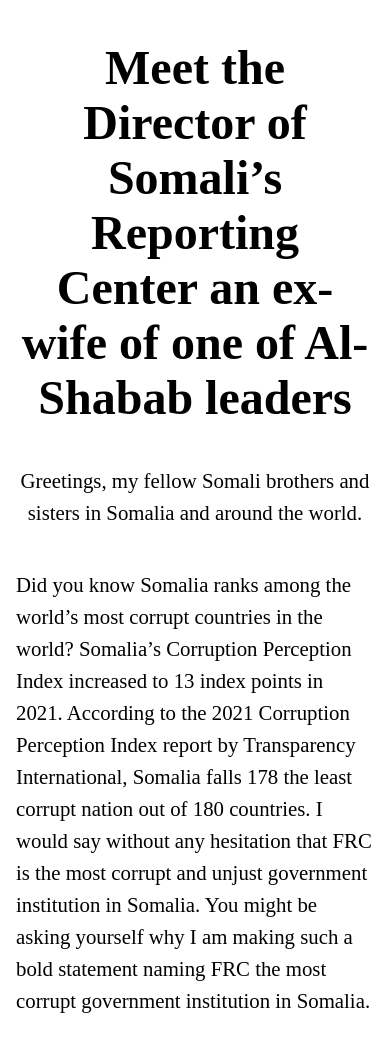
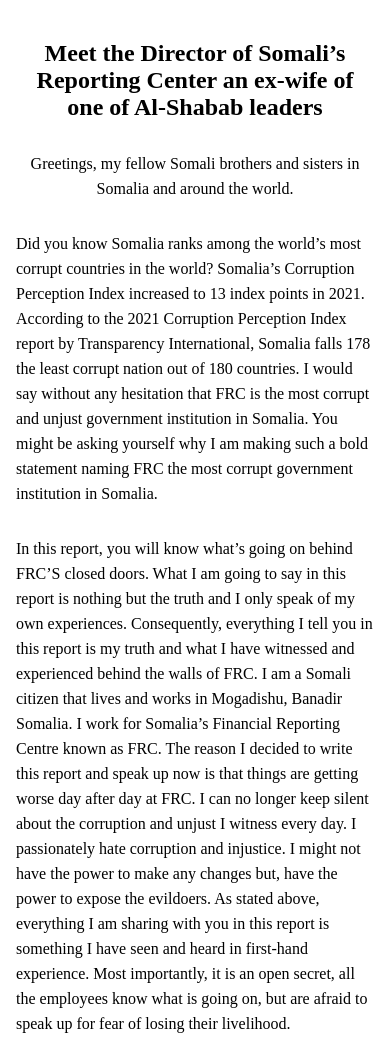
Before and after one commit to freeSomalia/FRCsomalia-report, a plain HTML site: page index.html in a window 390 px wide. Shown: the top 1039 px of the page. Drawn offline with Linux system fonts and the light colour scheme; a web font is replaced by a local one.

Commit message:
Update index.css

```diff
--- a/index.css
+++ b/index.css
@@ -38,3 +38,20 @@
   margin-top: 40px;
   text-align: center;
 }
+
+@media only screen and (max-width: 768px) {
+  h1 {
+    font-size: 1.9rem;
+  }
+}
+@media only screen and (max-width: 500px) {
+  h1 {
+    font-size: 1.5rem;
+  }
+
+  p {
+    font-size: 1rem;
+    margin-top: 30px;
+    line-height: 25px;
+  }
+}
```
